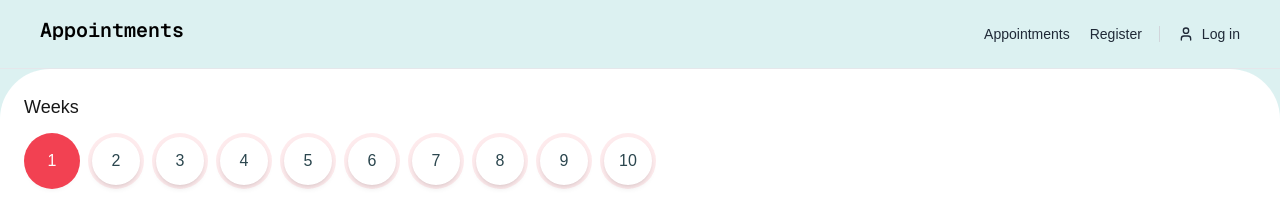
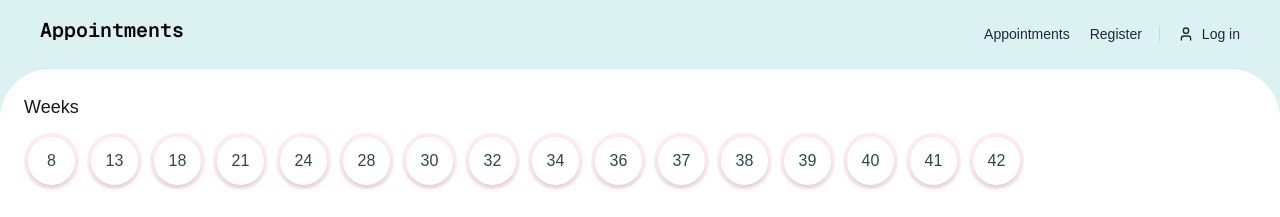
Before and after one commit to OluwaJudah/blissfulBirth, a Next.js app: page /schedules/1 in a window 1280 px wide. Shown: the top 217 px of the page. Built offline with nearby package versions, Linux system fonts and the light colour scheme.

Commit message:
refactor: updating the number of scheduled weeks

```diff
--- a/app/(protected)/schedules/[id]/page.tsx
+++ b/app/(protected)/schedules/[id]/page.tsx
@@ -19,7 +19,7 @@ export default async function Page({
         <div className="h-full items-center py-16 px-2 rounded-t-[50px] bg-white md:p-6">
           <h3 className="text-lg font-medium">Weeks</h3>
           <div className="overflow-x-auto py-4">
-            <div className="flex items-center px-1 gap-4 w-[650px]">
+            <div className="flex items-center px-1 gap-4 w-[1000px]">
               {schedulesNos.map((num) => (
                 <Link
                   scroll={false}
--- a/components/Buttons.tsx
+++ b/components/Buttons.tsx
@@ -20,7 +20,7 @@ export const LoginButton = () => {
   const router = useRouter();
   return (
     <button
-      onClick={() => router.push("/schedules/1")}
+      onClick={() => router.push("/schedules/8")}
       className="bg-turquoise-500 hover:bg-turquoise-700 text-white rounded-full w-[148px] h-[33px]"
     >
       Sign In
@@ -66,7 +66,7 @@ export const MedicalHistoryButton = () => {
   const router = useRouter();
   return (
     <button
-      onClick={() => router.push("/schedules/1")}
+      onClick={() => router.push("/schedules/8")}
       className="bg-turquoise-500 hover:bg-turquoise-700 text-white rounded-full w-[148px] h-[33px]"
     >
       Submit
@@ -78,7 +78,7 @@ export const MedicalHistorySkipButton = () => {
   const router = useRouter();
   return (
     <button
-      onClick={() => router.push("/schedules/1")}
+      onClick={() => router.push("/schedules/8")}
       className="border border-pinklet-500 hover:bg-white text-turquoise-900 rounded-full w-[70px] h-[30px]"
     >
       Skip
--- a/components/Header.tsx
+++ b/components/Header.tsx
@@ -74,7 +74,7 @@ const Header = () => {
               <div className="py-2 md:py-0 flex flex-col md:flex-row md:items-center md:justify-end gap-0.5 md:gap-1">
                 <Link
                   className="p-2 flex items-center text-sm text-gray-800 hover:text-gray-500 focus:outline-none focus:text-gray-500 dark:text-neutral-200 dark:hover:text-neutral-500 dark:focus:text-neutral-500"
-                  href="/schedules/1"
+                  href="/schedules/8"
                 >
                   <svg
                     className="shrink-0 size-4 me-3 md:me-2 block md:hidden"
--- a/data/index.ts
+++ b/data/index.ts
@@ -1,2 +1,2 @@
 export const steps = [1, 2, 3, 4];
-export const schedulesNos = [1, 2, 3, 4, 5, 6, 7, 8, 9, 10];
+export const schedulesNos = [8, 13, 18, 21, 24, 28, 30, 32, 34, 36, 37, 38, 39, 40, 41, 42];
```
